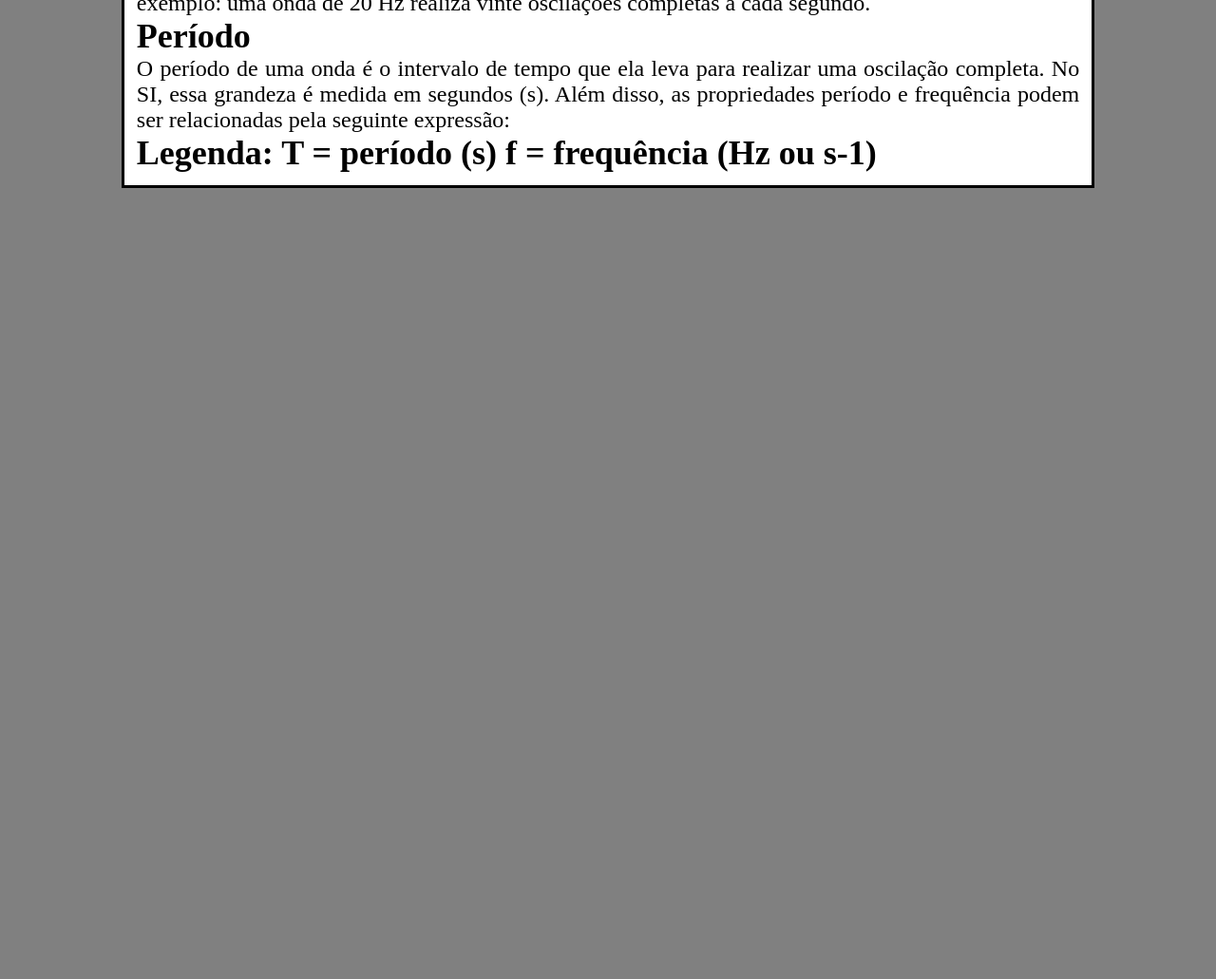
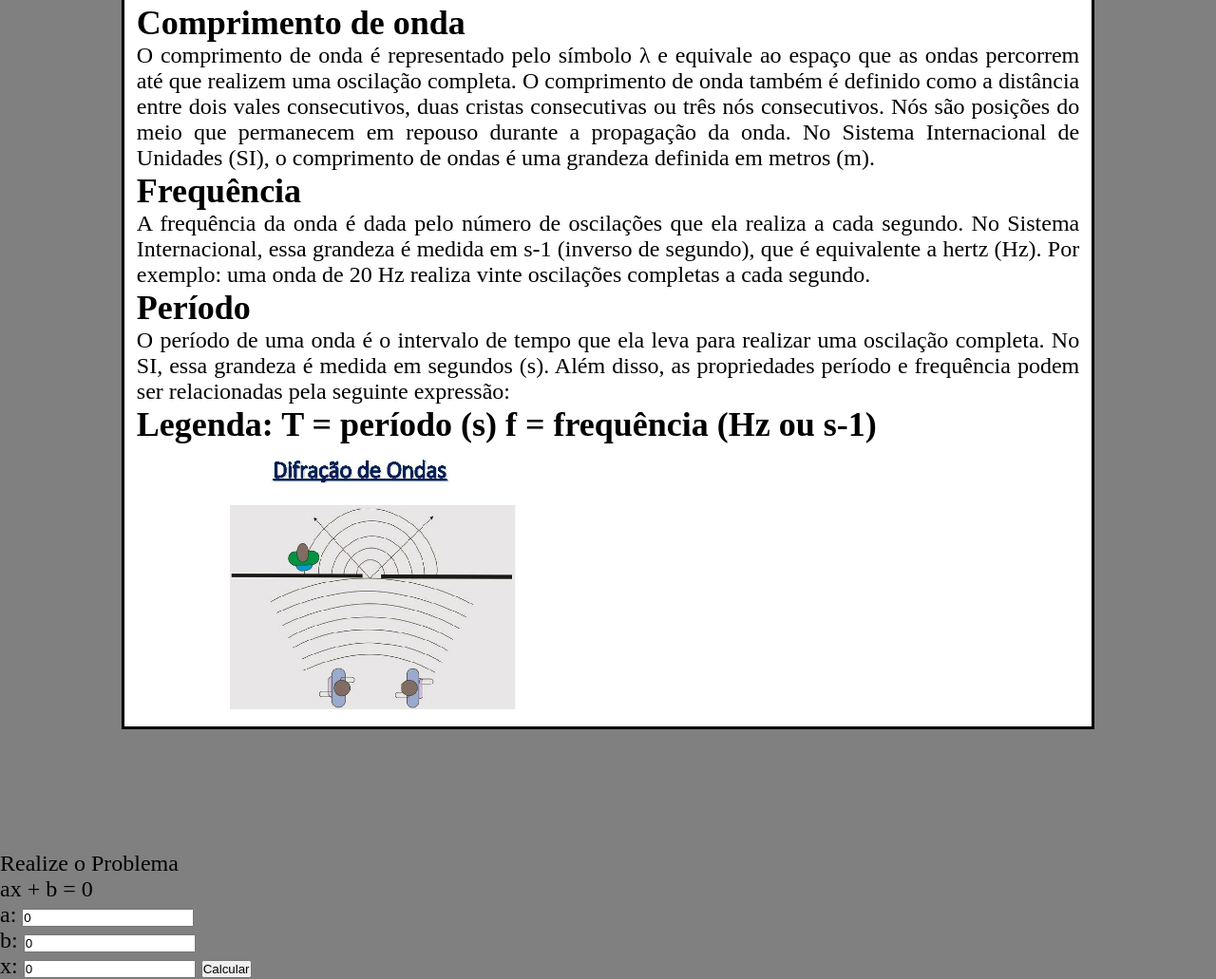
Before and after one commit to BernardoGGS/ep6, a plain HTML site: page index.html in a window 1280 px wide. Shown: the part 1333-2364 px from the top of the page at 95% size. Before the commit the page ends 1659 px from the top, so only its background shows below. Drawn offline with Linux system fonts and the light colour scheme.

Commit message:
Add files via upload

```diff
--- a/index.html
+++ b/index.html
@@ -14,6 +14,7 @@
                 <h5>Tudo o que você precisa aprender.</h5><br>
                 <p>Ondas são perturbações que se deslocam no espaço transportando, exclusivamente, energia de um ponto a outro, sem realizar transporte de matéria. Existem ondas de natureza mecânica, eletromagnética e gravitacional. Quanto à sua propagação, podemos classificar três tipos de ondas: ondas unidimensionais, bidimensionais e tridimensionais. Quanto à direção de perturbação, são dividas em ondas transversais e longitudinais.</p>
                 <p>Independente de qual for a natureza, forma de propagação ou perturbação, todas as ondas apresentam as mesmas propriedades: frequência, comprimento de onda, amplitude, velocidade e período. A figura abaixo apresenta uma onda e seus elementos. Observe:
+                <img src="image-17.jpg" class="fotos">
             </nav>
         </div>
         <div class="main">
@@ -25,8 +26,6 @@
                 <a onmouseover="mudar('ondas', 'onda3.jpg')"
                     onmouseout="mudar('ondas', 'onda2.jpg')">
                     <img src="onda2.jpg" alt="" id="ondas"></a>
-        </div>
-        <div class="pe">
            <nav class="Text1">
                 <h1>Comprimento de onda</h1>
                     <p>O comprimento de onda é representado pelo símbolo λ e equivale ao espaço que as ondas percorrem até que realizem uma oscilação completa. O comprimento de onda também é definido como a distância entre dois vales consecutivos, duas cristas consecutivas ou três nós consecutivos. Nós são posições do meio que permanecem em repouso durante a propagação da onda. No Sistema Internacional de Unidades (SI), o comprimento de ondas é uma grandeza definida em metros (m).</p>
@@ -39,7 +38,23 @@
                         T = período (s)
                         f = frequência (Hz ou s-1)
                     </h2>
+                    <img src="image-3.jpg" class="fotos">
                 </nav>
+        </div>
+        <div class="pe">
+            <form>
+                Realize o Problema <br>
+                ax + b = 0 <br>
+                a: <input type="text" id="vara" value="0"><br>
+                b: <input type="text" id="varb" value="0"><br>
+
+                x: <input type="text" id="varx" value="0">
+                <button type="button" onclick="equacao1grau()">Calcular</button>
+
+            </form>
+            <script src="script.js">
+
+            </script>
         </div>
     </body>
 </html>
--- a/script.js
+++ b/script.js
@@ -0,0 +1,19 @@
+function equacao1grau(){
+    var a = vara.value;
+    var b = varb.value;
+    var x = varx.value;
+
+    var resposta = -b/a;
+    if(a == 0){
+        alert("a deve ser diferente de 0");
+
+    }
+    else(
+        if(x == resposta){
+            alert("Correta");
+        }
+        else{
+            alert("Incorreta");
+        }
+    )
+}
--- a/style.css
+++ b/style.css
@@ -21,7 +21,6 @@ body{
 
 .main{
     display: grid;
-    margin-left: 650px;
 }
 
 .pe{
@@ -35,3 +34,7 @@ body{
     margin: 10%;
     text-align: justify;
 }
+
+.fotos{
+    width: 50%;
+}
```
Also changed, not shown: image-17.jpg (added), image-3.jpg (added).
